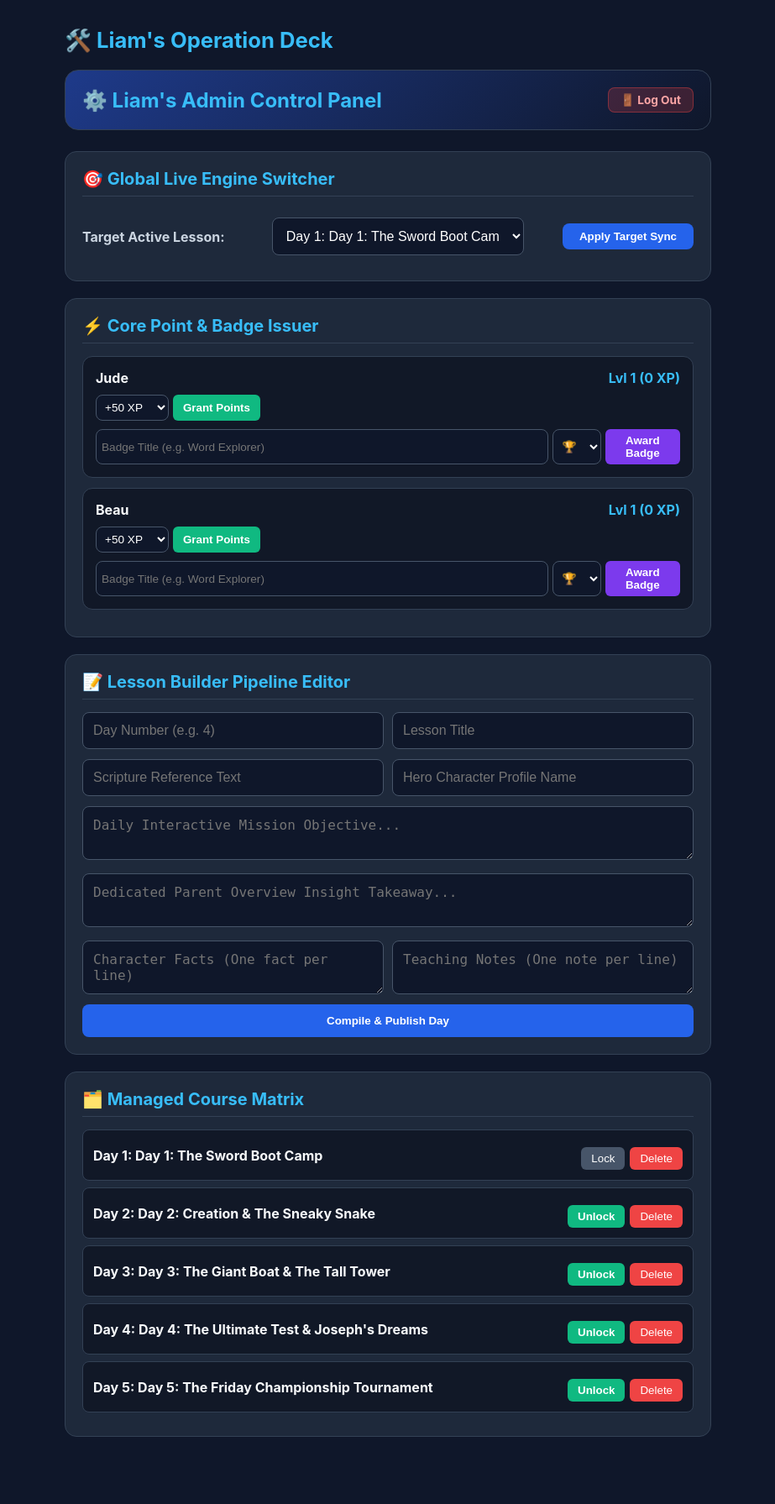
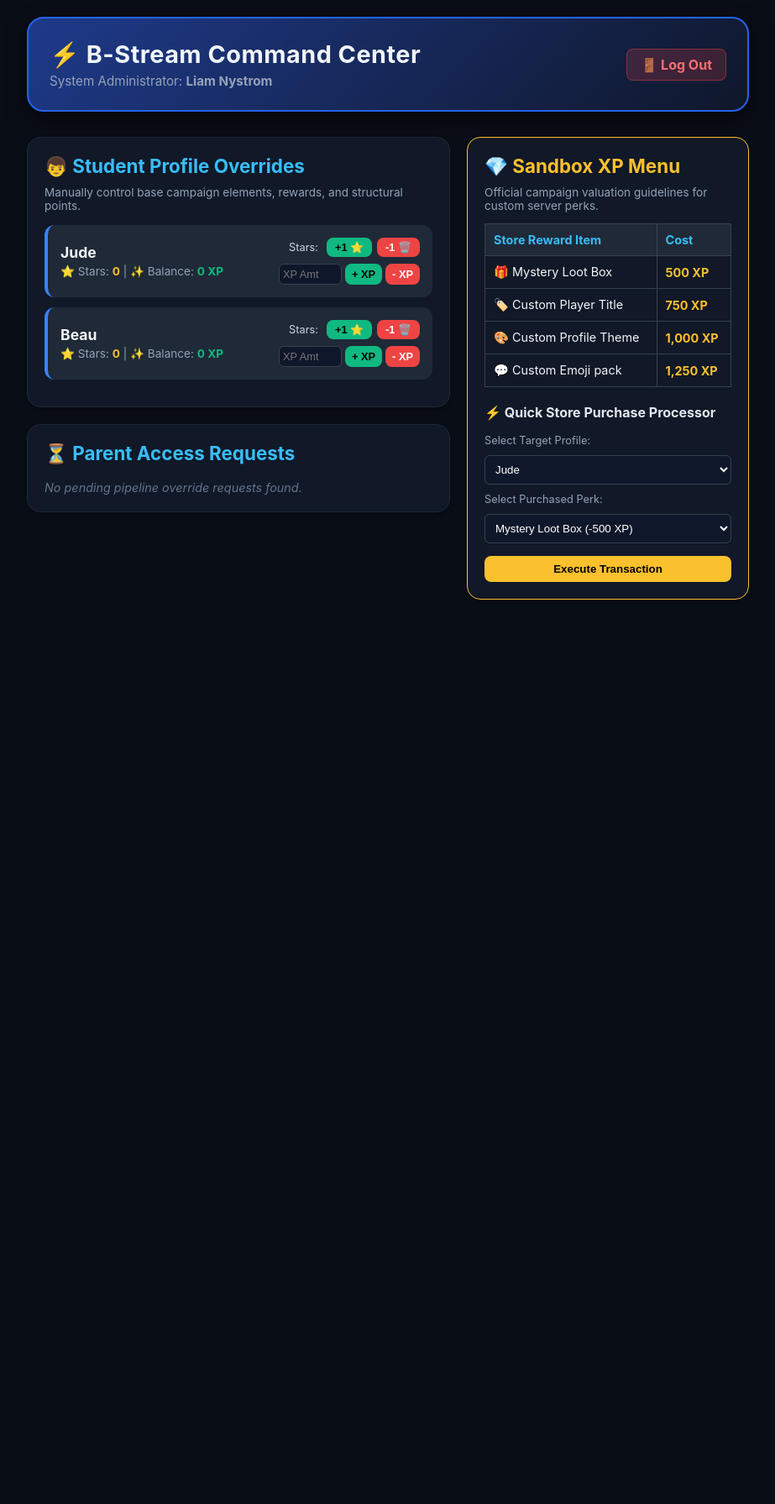
Before and after one commit to LiamN-Dev/bible_study_app, a Flask app: page /admin in a window 1280 px wide. Shown: the whole page at 84% size, without its empty margins (178-1101 px from the left). After the commit the page ends 714 px from the top, so only its background shows below. Run offline with Flask 3, Linux system fonts and the light colour scheme; data comes from the database, SQL or seed files in the repository; data that the repository does not hold is empty.

Commit message:
Update admin HTML layout and styles

```diff
--- a/templates/admin.html
+++ b/templates/admin.html
@@ -2,128 +2,165 @@
 <html lang="en">
 <head>
     <meta charset="UTF-8">
-    <meta name="viewport" content="width=device-width, initial-scale=1.0, maximum-scale=1.0, user-scalable=no">
-    <title>Admin System Deck</title>
+    <meta name="viewport" content="width=device-width, initial-scale=1.0">
+    <title>Liam's Operation Deck - Bible Study Admin</title>
     <style>
         * { box-sizing: border-box; }
-        body { font-family: -apple-system, sans-serif; background: #0f172a; color: #f8fafc; max-width: 800px; margin: 0 auto; padding: 15px; padding-bottom: 60px; }
-        .panel { background: #1e293b; padding: 20px; border-radius: 14px; border: 1px solid #334155; margin-bottom: 20px; }
-        h2 { color: #38bdf8; font-size: 1.25rem; margin-top: 0; margin-bottom: 15px; border-bottom: 1px solid #334155; padding-bottom: 8px; }
-        .form-row { display: grid; grid-template-columns: 1fr; gap: 10px; margin-bottom: 12px; }
-        @media (min-width: 500px) { .form-row { grid-template-columns: 1fr 1fr; } .flex-row { display: flex; justify-content: space-between; align-items: center; } }
-        input, textarea, select { width: 100%; padding: 12px; background: #0f172a; border: 1px solid #475569; border-radius: 8px; color: white; font-size: 1rem; }
-        .btn-blue { background: #2563eb; color: white; border: none; padding: 12px; border-radius: 8px; font-weight: bold; cursor: pointer; }
-        .btn-green { background: #10b981; color: white; border: none; padding: 6px 12px; border-radius: 6px; font-weight: bold; cursor: pointer; }
-        .btn-purple { background: #7c3aed; color: white; border: none; padding: 6px 12px; border-radius: 6px; font-weight: bold; cursor: pointer; }
-        .btn-red { background: #ef4444; color: white; border: none; padding: 6px 12px; border-radius: 6px; cursor: pointer; }
-        .player-row { background: #111827; padding: 15px; border-radius: 12px; margin-bottom: 12px; border: 1px solid #334155; }
+        body { font-family: -apple-system, sans-serif; background: #090d16; color: #f1f5f9; max-width: 900px; margin: 0 auto; padding: 20px; padding-bottom: 80px; }
+        .admin-banner { background: linear-gradient(135deg, #1e3a8a, #0f172a); border: 2px solid #2563eb; padding: 25px; border-radius: 20px; box-shadow: 0 10px 25px rgba(0,0,0,0.5); margin-bottom: 30px; display: flex; justify-content: space-between; align-items: center; }
+        .grid-layout { display: grid; grid-template-columns: 1fr; gap: 20px; }
+        @media(min-width: 768px) { .grid-layout { grid-template-columns: 1.2fr 0.8fr; } }
+        .deck-card { background: #111827; border: 1px solid #1f2937; padding: 20px; border-radius: 16px; box-shadow: 0 4px 6px rgba(0,0,0,0.2); margin-bottom: 20px; }
+        .student-row { display: flex; align-items: center; justify-content: space-between; padding: 15px; background: #1f2937; border-radius: 12px; margin-bottom: 12px; border-left: 4px solid #3b82f6; }
+        .btn-panel { display: flex; gap: 6px; }
+        button { font-weight: bold; padding: 8px 14px; border-radius: 8px; border: none; cursor: pointer; transition: background 0.1s; }
+        .btn-add { background: #10b981; color: #000; }
+        .btn-sub { background: #ef4444; color: #fff; }
+        .btn-neutral { background: #4b5563; color: #fff; }
+        input[type="number"], input[type="text"], select { background: #0f172a; border: 1px solid #374151; color: white; padding: 8px; border-radius: 6px; }
+        .economy-table { width: 100%; border-collapse: collapse; margin-top: 10px; font-size: 0.9rem; }
+        .economy-table th, .economy-table td { border: 1px solid #374151; padding: 10px; text-align: left; }
+        .economy-table th { background: #1f2937; color: #38bdf8; }
+        h2 { color: #38bdf8; font-size: 1.4rem; margin-top: 0; display: flex; align-items: center; gap: 8px; }
     </style>
 </head>
 <body>
 
-    <h1 style="color:#38bdf8; font-size:1.6rem; margin-bottom:20px;">🛠️ Liam's Operation Deck</h1>
-    <div style="background: linear-gradient(135deg, #1e3a8a, #0f172a); border: 1px solid #334155; padding: 20px; border-radius: 16px; margin-bottom: 25px; display: flex; justify-content: space-between; align-items: center;">
-        <h1 style="margin:0; font-size: 1.5rem; color: #38bdf8;">⚙️ Liam's Admin Control Panel</h1>
-        <a href="/" style="background: rgba(239, 68, 68, 0.2); color: #fca5a5; text-decoration: none; padding: 6px 14px; border-radius: 8px; font-weight: bold; font-size: 0.85rem; border: 1px solid rgba(239, 68, 68, 0.4); transition: 0.2s;">
-            🚪 Log Out
-        </a>
-    </div>
-    <!-- FEATURE 1: DYNAMIC ACTIVE DAY CHANGER -->
-    <div class="panel">
-        <h2>🎯 Global Live Engine Switcher</h2>
-        <form action="/admin/set_active_day" method="POST" class="flex-row">
-            <label style="color:#cbd5e1; font-weight:bold; margin-right:10px;">Target Active Lesson:</label>
-            <select name="day_id" style="max-width:300px; margin: 10px 0;">
-                {% for d in days %}
-                    <option value="{{ d['id'] }}" {{ 'selected' if d['id'] == current_day_id }}>Day {{ d['day_number'] }}: {{ d['title'] }}</option>
-                {% endfor %}
-            </select>
-            <button type="submit" class="btn-blue" style="padding:8px 20px;">Apply Target Sync</button>
-        </form>
+    <div class="admin-banner">
+        <div>
+            <h1 style="margin: 0; font-size: 1.8rem; letter-spacing: 0.5px;">⚡ B-Stream Command Center</h1>
+            <p style="margin: 5px 0 0 0; color: #94a3b8; font-size: 0.95rem;">System Administrator: <strong>Liam Nystrom</strong></p>
+        </div>
+        <a href="/" style="background: rgba(239, 68, 68, 0.2); color: #f87171; text-decoration: none; padding: 8px 16px; border-radius: 8px; font-weight: bold; border: 1px solid rgba(239, 68, 68, 0.4);">🚪 Log Out</a>
     </div>
 
-    <!-- FEATURE 2: POINTS & BADGES ENGINE -->
-    <div class="panel">
-        <h2>⚡ Core Point & Badge Issuer</h2>
-        {% for p in profiles %}
-            <div class="player-row">
-                <div class="flex-row" style="margin-bottom: 10px;">
-                    <strong>{{ p['display_name'] }}</strong>
-                    <span style="color:#38bdf8; font-weight:bold;">Lvl {{ p['level'] }} ({{ p['points'] }} XP)</span>
+    <div class="grid-layout">
+        <!-- LEFT COLUMN: SYSTEM OPERATIONS -->
+        <div>
+            <!-- STUDENT MODERATION PANEL -->
+            <div class="deck-card">
+                <h2>👦 Student Profile Overrides</h2>
+                <p style="color: #94a3b8; font-size: 0.85rem; margin-top: -10px; margin-bottom: 15px;">Manually control base campaign elements, rewards, and structural points.</p>
+
+                {% for p in profiles %}
+                <div class="student-row">
+                    <div>
+                        <strong style="font-size: 1.1rem;">{{ p['display_name'] }}</strong>
+                        <div style="font-size: 0.85rem; color: #94a3b8; margin-top: 4px;">
+                            ⭐ Stars: <span style="color: #fbbf24; font-weight: bold;">{{ p['praise_count'] }}</span> |
+                            ✨ Balance: <span style="color: #10b981; font-weight: bold;">{{ p['points'] }} XP</span>
+                        </div>
+                    </div>
+
+                    <div style="display: flex; flex-direction: column; gap: 8px; align-items: flex-end;">
+                        <!-- Parent Star Controls -->
+                        <div class="btn-panel">
+                            <span style="font-size: 0.8rem; align-self: center; margin-right: 4px; color: #cbd5e1;">Stars:</span>
+                            <form action="/admin/adjust_stars/{{ p['username'] }}/add" method="POST" style="margin:0;">
+                                <button type="submit" class="btn-add" style="padding: 4px 10px; font-size: 0.8rem;">+1 ⭐</button>
+                            </form>
+                            <form action="/admin/adjust_stars/{{ p['username'] }}/remove" method="POST" style="margin:0;">
+                                <button type="submit" class="btn-sub" style="padding: 4px 10px; font-size: 0.8rem;">-1 🗑️</button>
+                            </form>
+                        </div>
+
+                        <!-- XP Direct Controls -->
+                        <form action="/admin/adjust_xp/{{ p['username'] }}" method="POST" style="margin:0; display:flex; gap:4px;">
+                            <input type="number" name="xp_amount" placeholder="XP Amt" style="width: 75px; font-size: 0.8rem; padding: 4px;" required>
+                            <button type="submit" name="action" value="add" class="btn-add" style="padding: 4px 8px; font-size: 0.8rem;">+ XP</button>
+                            <button type="submit" name="action" value="deduct" class="btn-sub" style="padding: 4px 8px; font-size: 0.8rem;">- XP</button>
+                        </form>
+                    </div>
                 </div>
+                {% endfor %}
+            </div>
 
-                <!-- XP Form -->
-                <form action="/admin/reward/{{ p['username'] }}" method="POST" style="display:flex; gap:5px; margin-bottom:10px;">
-                    <select name="xp" style="width:auto; padding:6px; font-size:0.85rem;">
-                        <option value="25">+25 XP</option>
-                        <option value="50" selected>+50 XP</option>
-                        <option value="100">+100 XP</option>
+            <!-- PARENT ARCHIVE OVERRIDES -->
+            <div class="deck-card">
+                <h2>⏳ Parent Access Requests</h2>
+                {% if requests %}
+                    <p style="color: #94a3b8; font-size: 0.85rem; margin-top: -10px;">Parents have requested access overrides to historical study logs:</p>
+                    <table class="economy-table" style="margin-top: 15px;">
+                        <thead>
+                            <tr>
+                                <th>Target Module</th>
+                                <th>Action</th>
+                            </tr>
+                        </thead>
+                        <tbody>
+                            {% for req in requests %}
+                            <tr>
+                                <td><strong>Day {{ req['day_number'] }}:</strong> {{ req['title'] }}</td>
+                                <td>
+                                    <form action="/admin/approve_override/{{ req['id'] }}" method="POST" style="margin:0; display:inline-block;">
+                                        <button type="submit" class="btn-add" style="padding: 5px 10px; font-size: 0.8rem;">Approve View</button>
+                                    </form>
+                                </td>
+                            </tr>
+                            {% endfor %}
+                        </tbody>
+                    </table>
+                {% else %}
+                    <p style="color: #64748b; font-size: 0.9rem; font-style: italic; margin: 0;">No pending pipeline override requests found.</p>
+                {% endif %}
+            </div>
+        </div>
+
+        <!-- RIGHT COLUMN: UPGRADED XP ECONOMY -->
+        <div>
+            <div class="deck-card" style="border-color: #fbc02d;">
+                <h2 style="color: #fbc02d;">💎 Sandbox XP Menu</h2>
+                <p style="color: #94a3b8; font-size: 0.85rem; margin-top: -10px;">Official campaign valuation guidelines for custom server perks.</p>
+
+                <table class="economy-table">
+                    <thead>
+                        <tr>
+                            <th>Store Reward Item</th>
+                            <th>Cost</th>
+                        </tr>
+                    </thead>
+                    <tbody>
+                        <tr>
+                            <td>🎁 Mystery Loot Box</td>
+                            <td><strong style="color: #fbc02d;">500 XP</strong></td>
+                        </tr>
+                        <tr>
+                            <td>🏷️ Custom Player Title</td>
+                            <td><strong style="color: #fbc02d;">750 XP</strong></td>
+                        </tr>
+                        <tr>
+                            <td>🎨 Custom Profile Theme</td>
+                            <td><strong style="color: #fbc02d;">1,000 XP</strong></td>
+                        </tr>
+                        <tr>
+                            <td>💬 Custom Emoji pack</td>
+                            <td><strong style="color: #fbc02d;">1,250 XP</strong></td>
+                        </tr>
+                    </tbody>
+                </table>
+
+                <h3 style="margin-top: 20px; font-size: 1rem; color: #e2e8f0;">⚡ Quick Store Purchase Processor</h3>
+                <form action="/admin/process_purchase" method="POST" style="display: flex; flex-direction: column; gap: 10px; margin-top: 10px;">
+                    <label style="font-size: 0.8rem; color: #94a3b8;">Select Target Profile:</label>
+                    <select name="username" required>
+                        {% for p in profiles %}
+                            <option value="{{ p['username'] }}">{{ p['display_name'] }}</option>
+                        {% endfor %}
                     </select>
-                    <button type="submit" class="btn-green">Grant Points</button>
-                </form>
 
-                <!-- Badge Form -->
-                <form action="/admin/award_badge/{{ p['username'] }}" method="POST" style="display:flex; gap:5px;">
-                    <input type="text" name="badge_name" placeholder="Badge Title (e.g. Word Explorer)" style="padding:6px; font-size:0.85rem;" required>
-                    <select name="emoji" style="width:70px; padding:6px; font-size:0.85rem;">
-                        <option value="🏆">🏆</option>
-                        <option value="🛡️">🛡️</option>
-                        <option value="⚔️">⚔️</option>
-                        <option value="👑">👑</option>
-                        <option value="🌟">🌟</option>
-                        <option value="🔥">🔥</option>
+                    <label style="font-size: 0.8rem; color: #94a3b8;">Select Purchased Perk:</label>
+                    <select name="reward_item" required>
+                        <option value="lootbox|500">Mystery Loot Box (-500 XP)</option>
+                        <option value="title|750">Custom Player Title (-750 XP)</option>
+                        <option value="theme|1000">Custom Profile Theme (-1000 XP)</option>
+                        <option value="emoji|1250">Custom Emoji Pack (-1250 XP)</option>
                     </select>
-                    <button type="submit" class="btn-purple">Award Badge</button>
+
+                    <button type="submit" class="btn-add" style="background: #fbc02d; color: #000; margin-top: 5px;">Execute Transaction</button>
                 </form>
             </div>
-        {% endfor %}
+        </div>
     </div>
 
-    <!-- FEATURE 3: DYNAMIC LESSON BUILDER -->
-    <div class="panel">
-        <h2>📝 Lesson Builder Pipeline Editor</h2>
-        <form action="/admin/add_day" method="POST">
-            <div class="form-row">
-                <input type="number" name="day_number" placeholder="Day Number (e.g. 4)" required>
-                <input type="text" name="title" placeholder="Lesson Title" required>
-            </div>
-            <div class="form-row">
-                <input type="text" name="verse" placeholder="Scripture Reference Text" required>
-                <input type="text" name="character_name" placeholder="Hero Character Profile Name" required>
-            </div>
-            <div style="margin-bottom:12px;">
-                <textarea name="kids_mission" rows="2" placeholder="Daily Interactive Mission Objective..." required></textarea>
-            </div>
-            <div style="margin-bottom:12px;">
-                <textarea name="parent_takeaway" rows="2" placeholder="Dedicated Parent Overview Insight Takeaway..."></textarea>
-            </div>
-            <div class="form-row">
-                <textarea name="facts" rows="2" placeholder="Character Facts (One fact per line)"></textarea>
-                <textarea name="notes" rows="2" placeholder="Teaching Notes (One note per line)"></textarea>
-            </div>
-            <button type="submit" class="btn-blue" style="width:100%;">Compile & Publish Day</button>
-        </form>
-    </div>
-
-    <!-- PIPELINE SCHEDULER MATRIX -->
-    <div class="panel">
-        <h2>🗂️ Managed Course Matrix</h2>
-        {% for d in days %}
-            <div class="flex-row" style="background:#111827; padding:12px; border-radius:8px; margin-bottom:8px; border:1px solid #334155; gap:10px;">
-                <div>
-                    <strong>Day {{ d['day_number'] }}: {{ d['title'] }}</strong>
-                    {% if d['request_pending'] %}<span style="color:#f59e0b; font-weight:bold; font-size:0.85rem; display:block;">⚠️ PARENT ACCESS OVERRIDE REQUESTED</span>{% endif %}
-                </div>
-                <div style="display:flex; gap:6px; margin-top:8px;">
-                    {% if d['is_locked'] %}
-                        <form action="/unlock_day/{{ d['id'] }}" method="POST"><button type="submit" class="btn-green">Unlock</button></form>
-                    {% else %}
-                        <form action="/lock_day/{{ d['id'] }}" method="POST"><button type="submit" style="background:#475569; color:white; border:none; padding:6px 12px; border-radius:6px; cursor:pointer;">Lock</button></form>
-                    {% endif %}
-                    <form action="/admin/delete_day/{{ d['id'] }}" method="POST"><button type="submit" class="btn-red">Delete</button></form>
-                </div>
-            </div>
-        {% endfor %}
-    </div>
 </body>
 </html>
```
